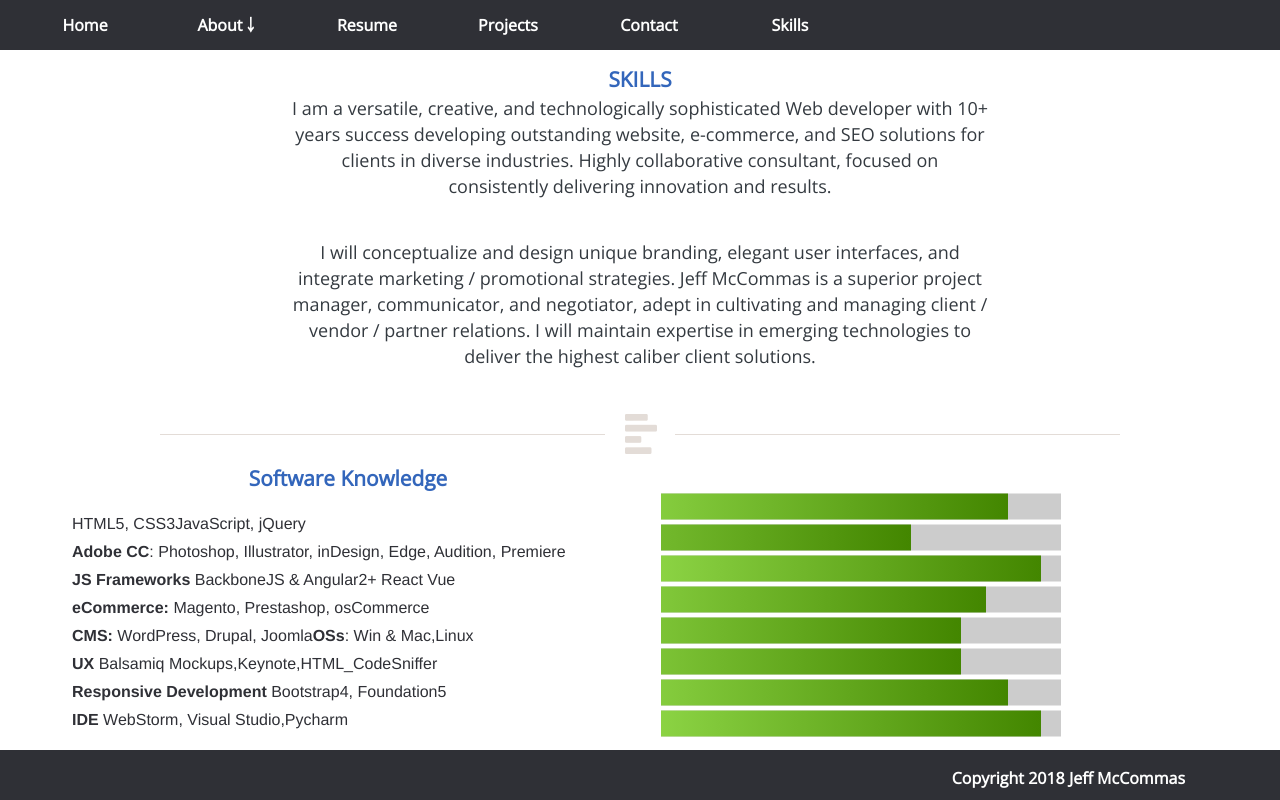
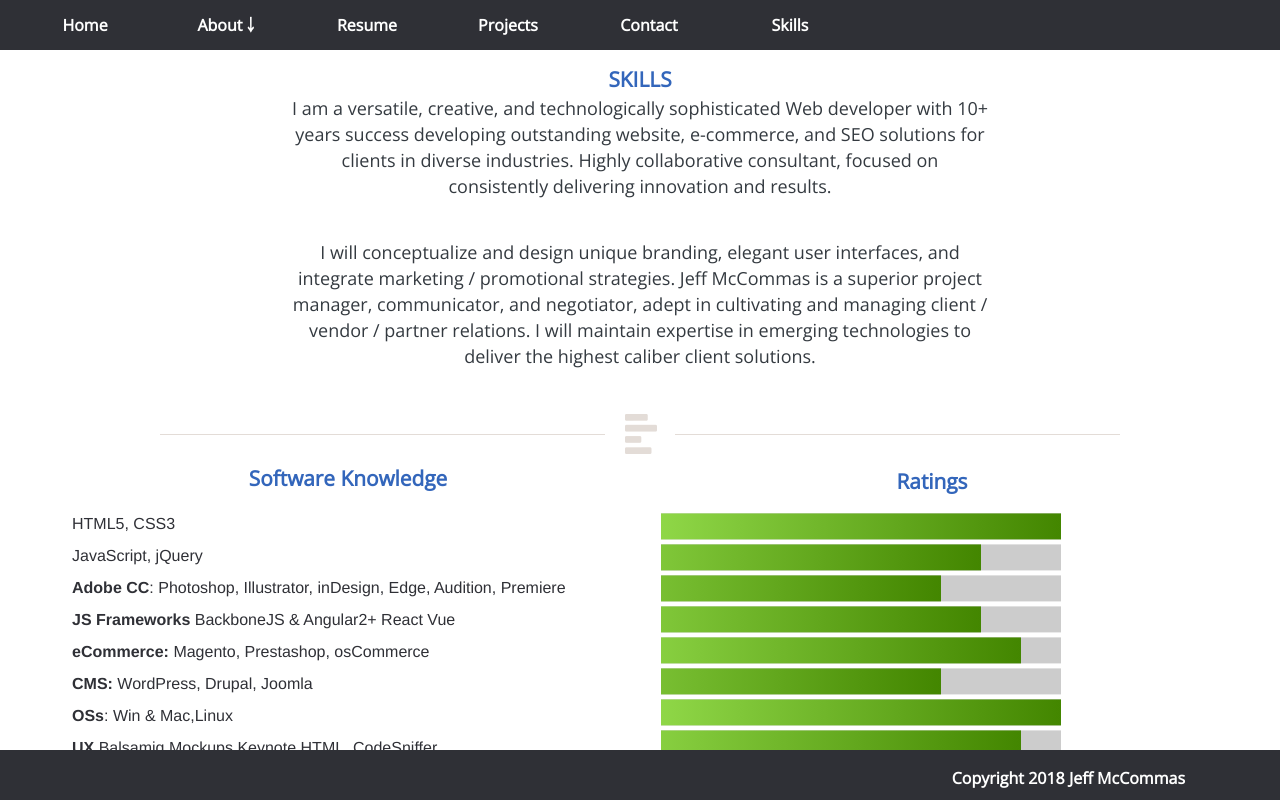
Before and after one commit to jeff-mccommas/METCS-601-Term-Project, a website: page skills.html in a window 1280 px wide. Drawn offline with nearby package versions, Linux system fonts and the light colour scheme.

Commit message:
Progress bar animate

```diff
--- a/Css/styles.css
+++ b/Css/styles.css
@@ -728,10 +728,12 @@ section#myskills2 >div{
     height: 100%;
 }
 ul.skills-list {
-    display: contents;
+    display: grid;
+    text-align: left;
 }
 ul.skills-list li {
     margin: 2px 0 2px;
+    height: 28px;
 }
 
 article {
@@ -775,7 +777,7 @@ h1 {
     background-image:
             linear-gradient(to left,  #438600 , #8fd747 );
     background-size:100% 100%;
-    background-position:var(--p,-53px) 0;
+    background-position:var(--p, 0px) 0;
     width:400px;
     background-repeat:no-repeat;
     background-color:#ccc;
@@ -783,7 +785,7 @@ h1 {
 }
 article.progress-section {
     position: relative;
-    top: 136px;
+    top: 158px;
 }
 
 
--- /dev/null
+++ b/Scripts/skills.js
@@ -0,0 +1,84 @@
+/*jslint browser:true*/
+var barsMax = 400;
+var skillsObject = [{
+    name: "HTML5, CSS3",
+    rating: 10
+}, {
+    name: "JavaScript, jQuery",
+    rating: 8
+}, {
+    name: "<b>Adobe CC</b>: Photoshop, Illustrator, inDesign, Edge, Audition, Premiere",
+    rating: 7
+}, {
+    name: "<b>JS Frameworks</b> BackboneJS &amp; Angular2+ React Vue",
+    rating: 8
+}, {
+    name: "<b>eCommerce:</b> Magento, Prestashop, osCommerce",
+    rating: 9
+}, {
+    name: "<b>CMS:</b> WordPress, Drupal, Joomla",
+    rating: 7
+}, {
+    name: "<b>OSs</b>: Win &amp; Mac,Linux",
+    rating: 10
+}, {
+    name: "<b>UX</b> Balsamiq Mockups,Keynote,HTML_CodeSniffer",
+    rating: 9
+}, {
+    name: "<b>Responsive Development</b> Bootstrap4, Foundation5",
+    rating: 9
+}, {
+    name: "<b>IDE</b> WebStorm, Visual Studio,Pycharm",
+    rating: 10
+}];
+
+function animateProgress(elem, tillWhat) {
+    "use strict";
+    var width = 10;
+    var id = setInterval(frame, 1);
+    function frame() {
+        if (width >= (tillWhat * 10)) {
+            clearInterval(id);
+        } else {
+            width += 1;
+            elem.style.setProperty("--p", -(barsMax - width) + "px");
+        }
+    }
+}
+
+function animateSkillsProgress() {
+    "use strict";
+    var skillBars = document.getElementsByClassName("skills-ratings");
+    var i = 0;
+    while (i < skillBars.length) {
+        var ratingValue = skillBars[i].getAttribute('data-rating');
+        var valuePercentToGoTo = (parseFloat(ratingValue) * barsMax) / 100;
+        animateProgress(skillBars[i], valuePercentToGoTo);
+        i++;
+    }
+
+}
+
+function buildSkills() {
+    "use strict";
+    var skillsContainer = document.getElementById("myskills");
+    var htmlLeft = '<div class="left-half">';
+    htmlLeft += '<article>';
+    htmlLeft += '<h3>Software Knowledge</h3>';
+    htmlLeft += '<ul class="skills-list">';
+    var htmlRight = '<div class="right-half">';
+    htmlRight += '<article class="progress-section">';
+    htmlRight += '<h3>Ratings</h3>';
+    skillsObject.forEach(function(item) {
+        htmlLeft += '<li>' + item.name + '</li>';
+        htmlRight += "<div class='progress skills-ratings' data-rating='" + item.rating + "'></div>";
+    });
+    htmlLeft += '</ul>';
+    htmlLeft += '</article>';
+    htmlLeft += '</div>';
+    htmlRight += '</article>';
+    htmlRight += '</div>';
+    skillsContainer.innerHTML = htmlLeft + htmlRight;
+    animateSkillsProgress();
+}
+buildSkills();
--- a/skills.html
+++ b/skills.html
@@ -59,6 +59,7 @@
         <div class="">
 
             <section id="myskills" class="">
+<!--
                 <div class="left-half">
                     <article>
                         <h3>Software Knowledge</h3>
@@ -75,7 +76,6 @@
                             <li><b>IDE</b> WebStorm, Visual Studio,Pycharm</li>
                         </ul>
                     </article>
-
                 </div>
 
 
@@ -100,6 +100,7 @@
 
                     </article>
                 </div>
+-->
             </section>
             <div class="row"></div>
 
@@ -132,5 +133,6 @@
     <p class="copy">Copyright 2018 Jeff McCommas</p>
 </footer>
 <script src="Scripts/script.js"></script>
+    <script src="Scripts/skills.js"></script>
 </body>
 </html>
```
